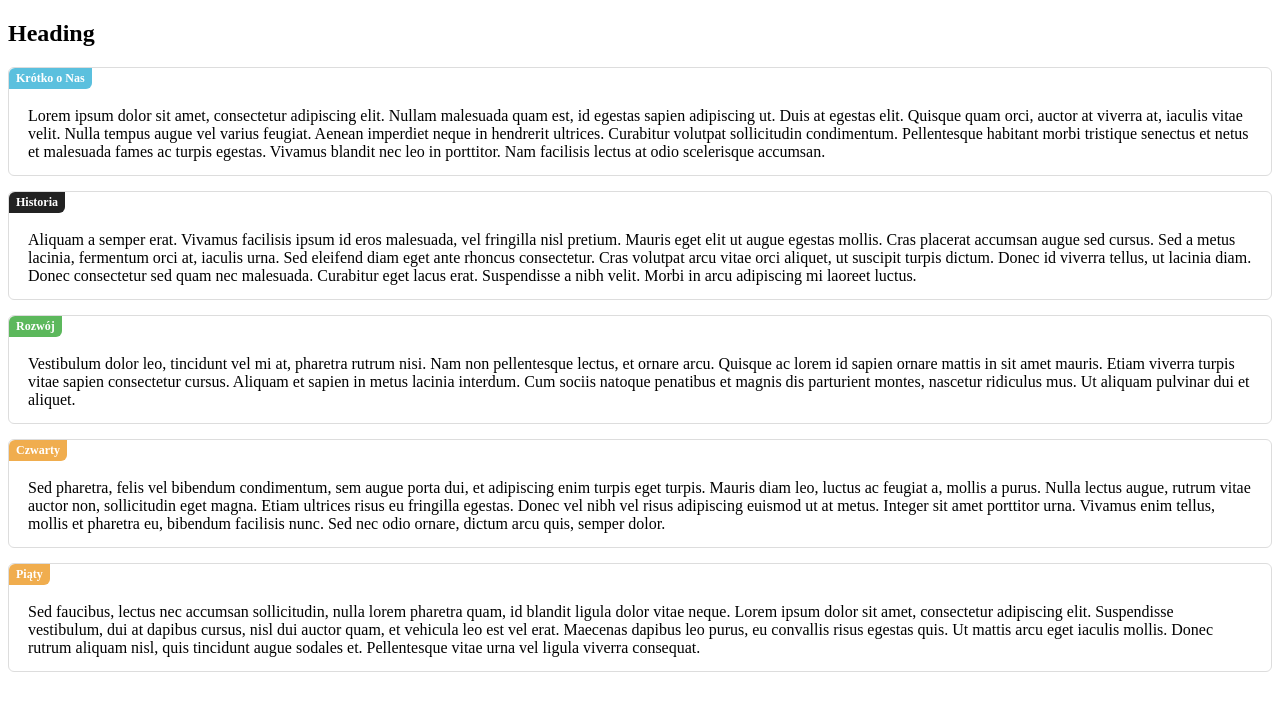
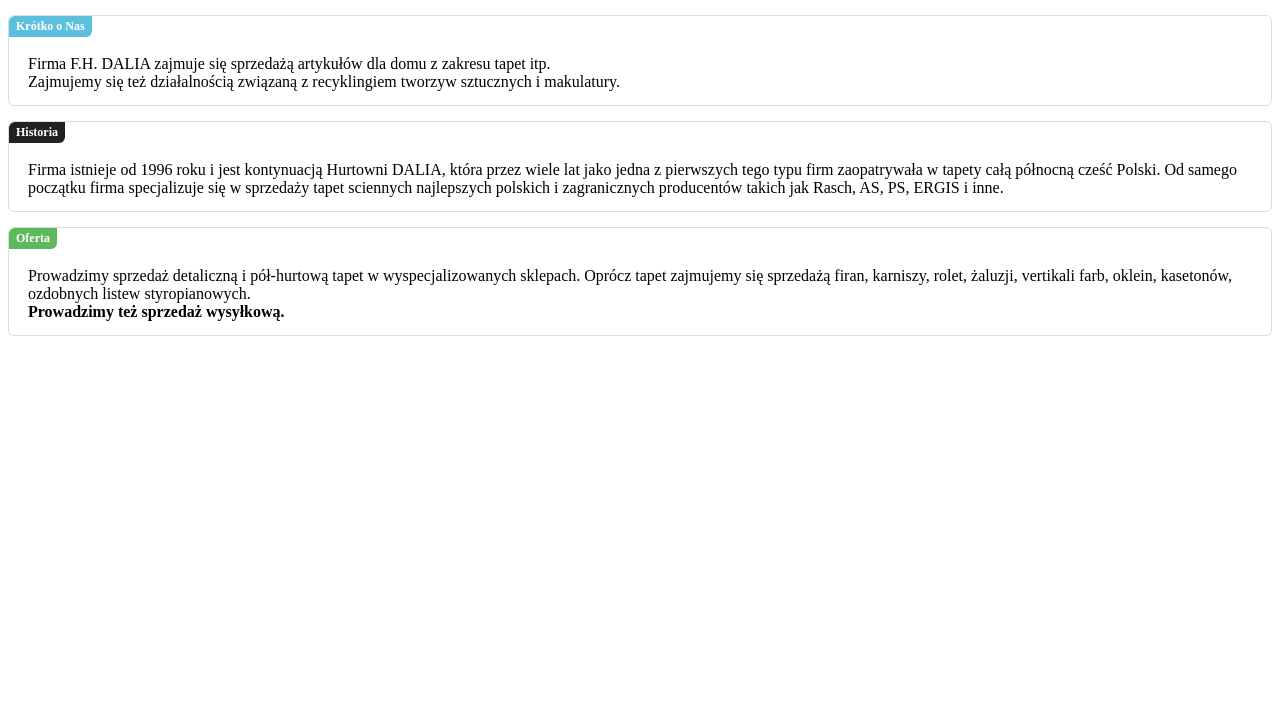
Before and after one commit to konczak/Dalia, a plain HTML site: page public_html/ajax/oNas.html in a window 1280 px wide. Drawn offline with Linux system fonts and the light colour scheme; files that its build step writes are made by us from their sources.

Commit message:
fill oNas page with data

```diff
--- a/public_html/ajax/oNas.html
+++ b/public_html/ajax/oNas.html
@@ -9,21 +9,21 @@
         <div class="container">
             <div class="row">
                 <div class="col-lg-8 col-lg-offset-2">
-                    <h2>Heading</h2>
                     <div class="badger-left badger-info" data-badger="Krótko o Nas">
-                        Lorem ipsum dolor sit amet, consectetur adipiscing elit. Nullam malesuada quam est, id egestas sapien adipiscing ut. Duis at egestas elit. Quisque quam orci, auctor at viverra at, iaculis vitae velit. Nulla tempus augue vel varius feugiat. Aenean imperdiet neque in hendrerit ultrices. Curabitur volutpat sollicitudin condimentum. Pellentesque habitant morbi tristique senectus et netus et malesuada fames ac turpis egestas. Vivamus blandit nec leo in porttitor. Nam facilisis lectus at odio scelerisque accumsan.
+                        Firma F.H. DALIA zajmuje się sprzedażą artykułów dla domu z zakresu tapet itp.
+                        <br>
+                        Zajmujemy się też działalnością związaną z recyklingiem tworzyw sztucznych i makulatury.
                     </div>
                     <div class="badger-left badger-inverse" data-badger="Historia">
-                        Aliquam a semper erat. Vivamus facilisis ipsum id eros malesuada, vel fringilla nisl pretium. Mauris eget elit ut augue egestas mollis. Cras placerat accumsan augue sed cursus. Sed a metus lacinia, fermentum orci at, iaculis urna. Sed eleifend diam eget ante rhoncus consectetur. Cras volutpat arcu vitae orci aliquet, ut suscipit turpis dictum. Donec id viverra tellus, ut lacinia diam. Donec consectetur sed quam nec malesuada. Curabitur eget lacus erat. Suspendisse a nibh velit. Morbi in arcu adipiscing mi laoreet luctus.
+                        Firma istnieje od 1996 roku i jest kontynuacją Hurtowni DALIA, która przez wiele lat jako jedna z pierwszych tego typu firm zaopatrywała w tapety całą północną cześć Polski.
+                        Od samego początku firma specjalizuje się w sprzedaży tapet sciennych najlepszych polskich i zagranicznych producentów takich jak Rasch, AS, PS, ERGIS i inne.
                     </div>
-                    <div class="badger-left badger-success" data-badger="Rozwój">
-                        Vestibulum dolor leo, tincidunt vel mi at, pharetra rutrum nisi. Nam non pellentesque lectus, et ornare arcu. Quisque ac lorem id sapien ornare mattis in sit amet mauris. Etiam viverra turpis vitae sapien consectetur cursus. Aliquam et sapien in metus lacinia interdum. Cum sociis natoque penatibus et magnis dis parturient montes, nascetur ridiculus mus. Ut aliquam pulvinar dui et aliquet.
-                    </div>
-                    <div class="badger-left badger-warning" data-badger="Czwarty">
-                        Sed pharetra, felis vel bibendum condimentum, sem augue porta dui, et adipiscing enim turpis eget turpis. Mauris diam leo, luctus ac feugiat a, mollis a purus. Nulla lectus augue, rutrum vitae auctor non, sollicitudin eget magna. Etiam ultrices risus eu fringilla egestas. Donec vel nibh vel risus adipiscing euismod ut at metus. Integer sit amet porttitor urna. Vivamus enim tellus, mollis et pharetra eu, bibendum facilisis nunc. Sed nec odio ornare, dictum arcu quis, semper dolor.
-                    </div>
-                    <div class="badger-left badger-warning" data-badger="Piąty">
-                        Sed faucibus, lectus nec accumsan sollicitudin, nulla lorem pharetra quam, id blandit ligula dolor vitae neque. Lorem ipsum dolor sit amet, consectetur adipiscing elit. Suspendisse vestibulum, dui at dapibus cursus, nisl dui auctor quam, et vehicula leo est vel erat. Maecenas dapibus leo purus, eu convallis risus egestas quis. Ut mattis arcu eget iaculis mollis. Donec rutrum aliquam nisl, quis tincidunt augue sodales et. Pellentesque vitae urna vel ligula viverra consequat.
+                    <div class="badger-left badger-success" data-badger="Oferta">
+                        Prowadzimy sprzedaż detaliczną i pół-hurtową tapet w wyspecjalizowanych sklepach.
+                        Oprócz tapet zajmujemy się sprzedażą firan, karniszy, rolet, żaluzji, vertikali
+                        farb, oklein, kasetonów, ozdobnych listew styropianowych.
+                        <br>
+                        <strong>Prowadzimy też sprzedaż wysyłkową.</strong>
                     </div>
                 </div>
             </div>
```
